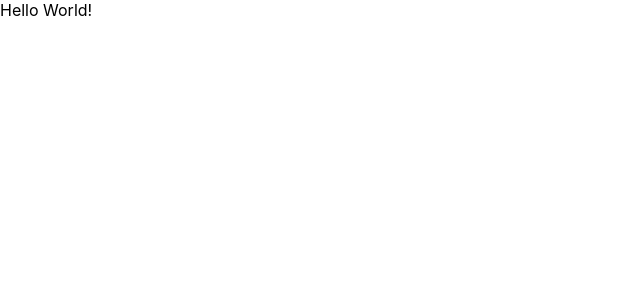
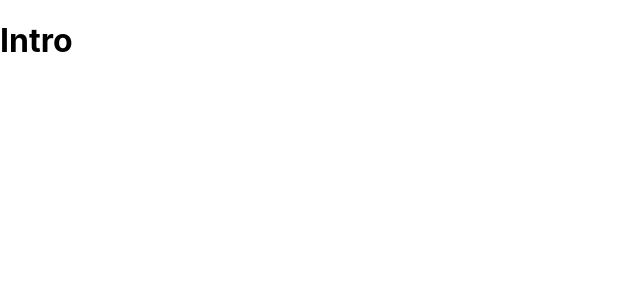
Before and after one commit to emilyjiji/gatoraidays, a React (Create React App) app: page / in a window 1280 px wide. Shown: the top 300 px of the page, without its empty margins (0-640 px from the left). Built offline with nearby package versions, Linux system fonts and the light colour scheme; the HTML template or start-up script is replaced by a standard one.

Commit message:
added basic routing

```diff
--- a/package.json
+++ b/package.json
@@ -8,6 +8,7 @@
     "@testing-library/user-event": "^13.5.0",
     "react": "^18.2.0",
     "react-dom": "^18.2.0",
+    "react-router-dom": "^6.16.0",
     "react-scripts": "5.0.1",
     "web-vitals": "^2.1.4"
   },
--- a/src/App.js
+++ b/src/App.js
@@ -1,9 +1,18 @@
 import './App.css';
+import { BrowserRouter as Router, Route, Routes } from 'react-router-dom';
+import Intro from './components/Intro';
+import Main from './components/Main';
+
 
 function App() {
   return (
     <div className="App">
-      Hello World!
+      <Router>
+        <Routes>
+          <Route path="/" element={<Intro />} />
+          <Route path="/main" element={<Main />} />
+        </Routes>
+      </Router>
     </div>
   );
 }
--- /dev/null
+++ b/src/components/Intro.js
@@ -0,0 +1,11 @@
+import React from "react";
+
+const Intro = () => {
+    return (
+        <div className="intro">
+            <h1>Intro</h1>
+        </div>
+    );
+}
+
+export default Intro;
--- /dev/null
+++ b/src/components/Main.js
@@ -0,0 +1,11 @@
+import React from "react";
+
+const Main = () => {
+    return (
+        <div className="main">
+            <h1>Main</h1>
+        </div>
+    );
+}
+
+export default Main;
```
Also changed, not shown: 1 other file (tests, documents, lock files or other folders).
